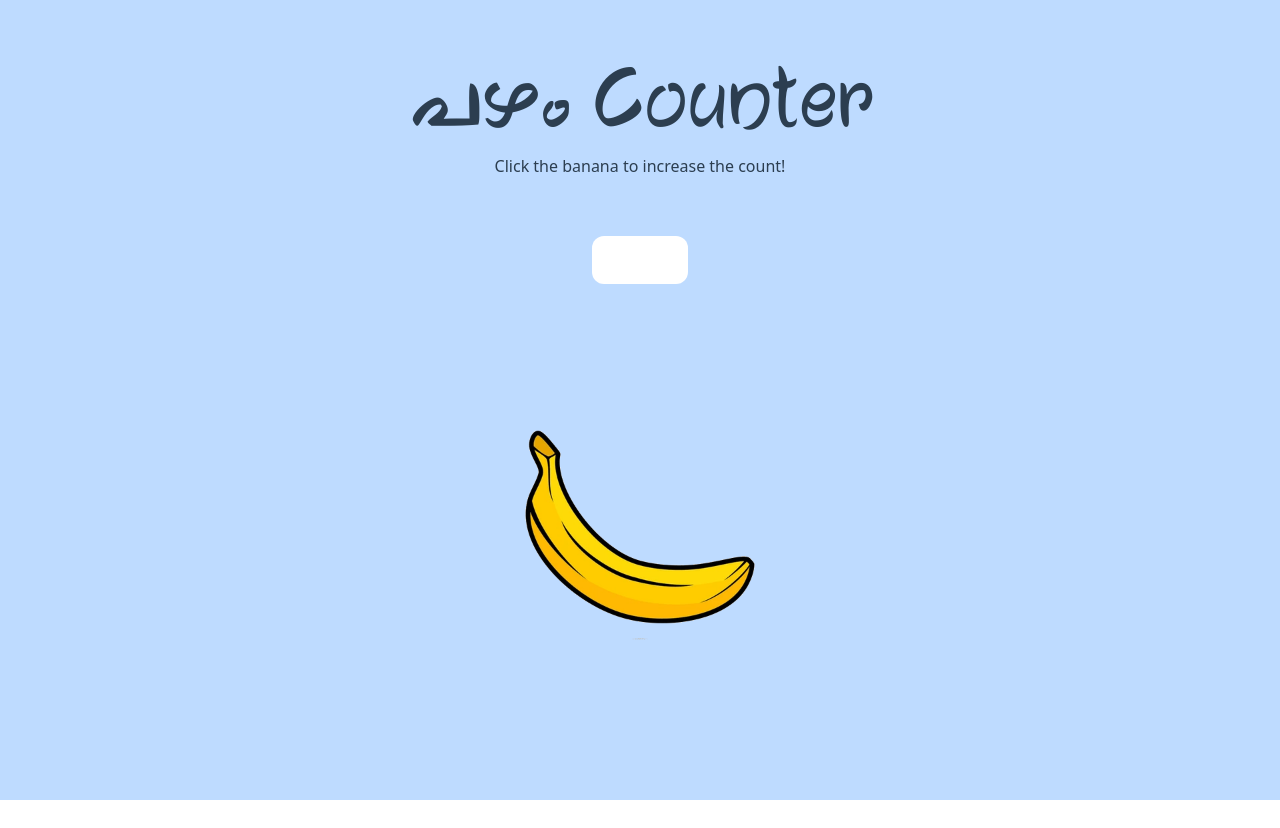
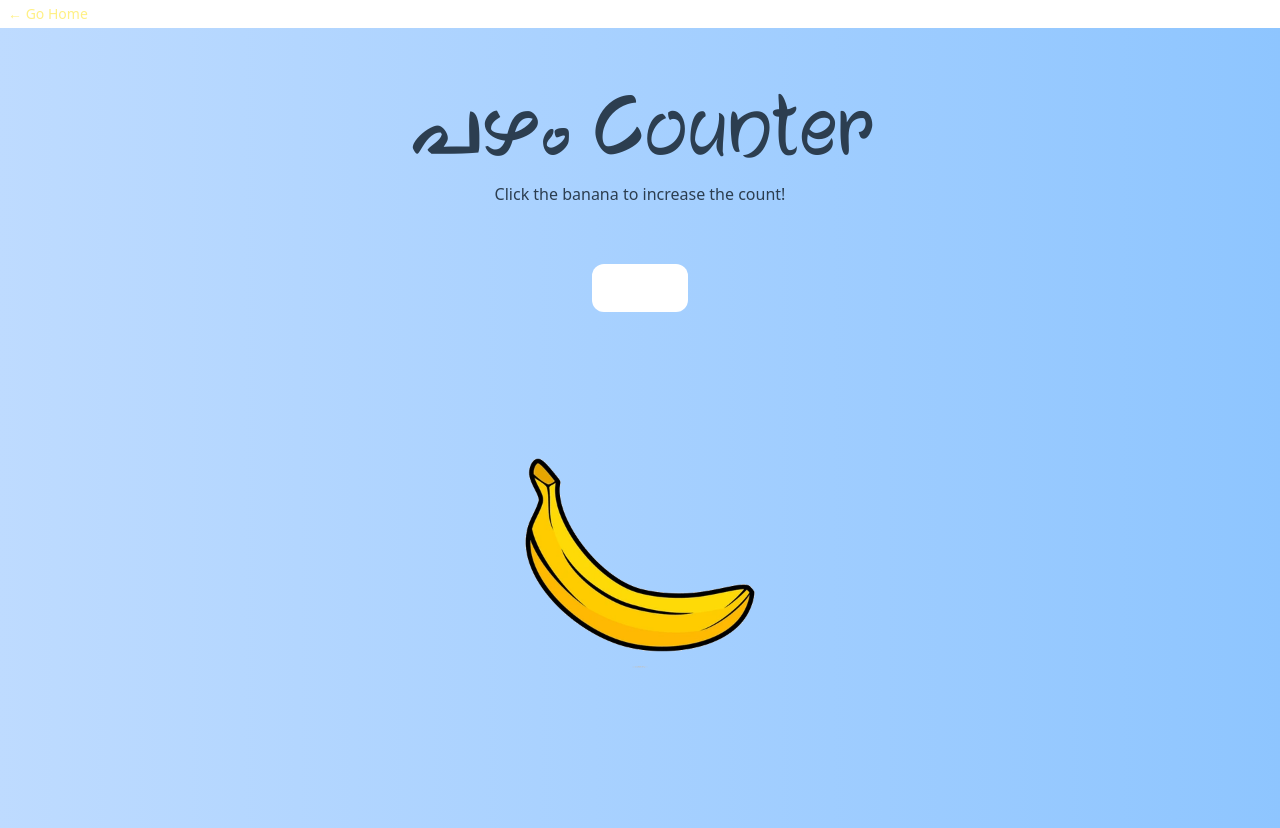
Before and after one commit to vachan-maker/chakka-site, a Next.js app: page /pazham-counter in a window 1280 px wide. Before the commit the page ends 800 px from the top, so only its background shows below. Built offline with nearby package versions, Linux system fonts and the light colour scheme.

Commit message:
Cleaned up the layout

```diff
--- /dev/null
+++ b/src/app/components/Header.jsx
@@ -0,0 +1,11 @@
+import Link from 'next/link'
+function Header() {
+    return (
+        <header className='w-full bg-green-[#1d232a] px-2 py-1'>
+            <p className='text-sm text-yellow-200'><Link href="/">&larr; Go Home</Link></p>
+
+        </header>
+    )
+}
+
+export default Header;
--- a/src/app/dice/page.js
+++ b/src/app/dice/page.jsx
@@ -1,5 +1,6 @@
 "use client"
 import { useState } from "react"
+import Header from "@/app/components/Header";
 function Dice() {
     const [number,setNumber] = useState('')
     const rollDice = () =>
@@ -9,6 +10,7 @@ function Dice() {
     }
     return (
         <>
+            <Header/>
             <section className="min-h-screen flex items-center justify-center flex-col gap-10">
                 <h1 className="font-bold text-3xl text-center">Roll a Dice🎲</h1>
                 <div className="flex flex-col gap-5 items-center justify-center">
--- a/src/app/explore/page.js
+++ b/src/app/explore/page.jsx
@@ -112,11 +112,13 @@ function Services() {
                     <Link href='/'>
                         <Image src={chakka} width={1024} height={1024} alt='Image of a jackfruit' className='w-75 md:w-75 mx-auto p-10' />
                     </Link>
-                    <button className={`${RIT_Kutty.className} btn btn-outline border-[#fcce0c] btn-xs sm:btn-sm md:btn-md lg:btn-lg xl:btn-xl`} onClick={playAudio}>ഒരു പാട്ട് ഇട് മച്ചാനെ</button>
+                    <button className={`${RIT_Kutty.className} btn btn-outline border-[#fcce0c] btn-md lg:btn-lg xl:btn-xl`} onClick={playAudio}>ഒരു പാട്ട് ഇട് മച്ചാനെ</button>
                     {playing && <button className={`${RIT_Kutty.className} btn btn-outline border-[#fcce0c] btn-xs sm:btn-sm md:btn-md lg:btn-lg xl:btn-xl`} onClick={stopAudio}>Onnu off akkaamo!</button> }
                 </div>
-                <div className='p-10 flex flex-col gap-6 max-w-lg'>
+                <div className='p-10 flex flex-col gap-6 max-w-lg max-h-3/4'>
+                <div className='md:min-h-42'>
                     <h2 className={`${RIT_Kutty.className} text-center text-[#fcce0c] text-6xl p-5 md:text-6xl`}>ടൂൾസ്</h2>
+                    </div>
                     {services.map((service)=>{
                         if(service.category!='fun'){
                         return(
@@ -130,8 +132,9 @@ function Services() {
                     })}
                 </div>
                 <div className='p-10 flex flex-col gap-6'>
+                    <div className='md:min-h-42 flex items-center justify-center'>
                     <h2 className={`${RIT_Kutty.className} text-center text-[#fcce0c] text-6xl p-5 md:text-6xl`}>ഇതൊക്കെ ഒരു <br/>രസമല്ലേ!</h2>
-                    <p>Some fun apps and games</p>
+                    </div>
                     {services.map((service)=>{
                         if(service.category=='fun'){
                         return(
--- a/src/app/layout.js
+++ b/src/app/layout.js
@@ -1,8 +1,8 @@
 import "./globals.css";
 
 export const metadata = {
-  title: "Chakka Veno?",
-  description: "Chakka Scene Aanu",
+  title: "Chakka.site | Fresh Chakka",
+  description: "Welcome to Chakka.site – a weird and wonderful mix of fun mini-games, handy tools, and random experiments cooked up by me and my friends for absolutely no reason (except fun). “Chakka” means jackfruit in Malayalam—so yeah, expect a site that's a little spiky, kinda sweet, and totally unexpected. Dive in, click stuff, waste time, or maybe even be productive. No ads, no nonsense—just good internet fruit",
 };
 
 export default function RootLayout({ children }) {
--- a/src/app/pazham-counter/page.jsx
+++ b/src/app/pazham-counter/page.jsx
@@ -4,7 +4,8 @@ const RIT_Kutty = localFont({
     src: '../../../fonts/RIT-Kutty-Bold.woff2',
     display: 'swap',
 });
-import Image from "next/image"
+import Image from "next/image";
+import Header from "@/app/components/Header";
 import {useEffect, useState} from "react";
 function PazhamCounter() {
     const [counter, setCounter] = useState(0);
@@ -23,7 +24,8 @@ function PazhamCounter() {
     },[counter]);
     return (
         <>
-            <div className='min-h-dvh bg-blue-200 flex flex-col items-center justify-evenly'>
+            <Header></Header>
+            <div className='min-h-dvh bg-gradient-to-r from-blue-200 to-blue-300 flex flex-col items-center justify-evenly'>
                 <div>
                 <h1 className={`${RIT_Kutty.className} text-[#2c3e50] text-6xl md:text-8xl text-center`}>പഴം Counter</h1>
                     <p className='text-[#2c3e50] text-center'>Click the banana to increase the count!</p>
--- a/src/app/qrcode/page.jsx
+++ b/src/app/qrcode/page.jsx
@@ -1,6 +1,7 @@
 "use client"
-import { useState } from "react"
-import { QRCodeCanvas } from "qrcode.react"
+import { useState } from "react";
+import { QRCodeCanvas } from "qrcode.react";
+import Header from "@/app/components/Header";
 function QRCode() {
     const [input,setInput] = useState('')
     const [qrText, setQRText] = useState('')
@@ -10,6 +11,7 @@ function QRCode() {
     }
     return (
         <>
+            <Header/>
             <section className="min-h-screen flex items-center justify-center flex-col gap-10">
                 <h1 className="font-bold text-2xl text-center">QR Code Generator</h1>
                 <p>Convert Text/URL to a QR Code. Press and Hold QR Code to save the QR Code.</p>
--- a/src/app/random-text/page.js
+++ b/src/app/random-text/page.jsx
@@ -1,6 +1,8 @@
 "use client"
 import { useEffect, useState } from "react"
+import Header from "@/app/components/Header";
 import { QRCodeCanvas } from "qrcode.react"
+
 function GenerateRandomText() {
     const [text,setText] = useState('')
     const [loading,setLoading] = useState(false)
@@ -24,6 +26,7 @@ function GenerateRandomText() {
         }
     return (
         <>
+            <Header/>
             <section className="mx-auto my-0 p-5 max-w-lg">
                 <h1 className="font-bold text-2xl text-center">Generate Random Text</h1>
                 <div className="flex flex-col gap-5 items-center justify-center">
```
Also changed, not shown: src/app/numbers/page.jsx (renamed from src/app/numbers/page.js).
